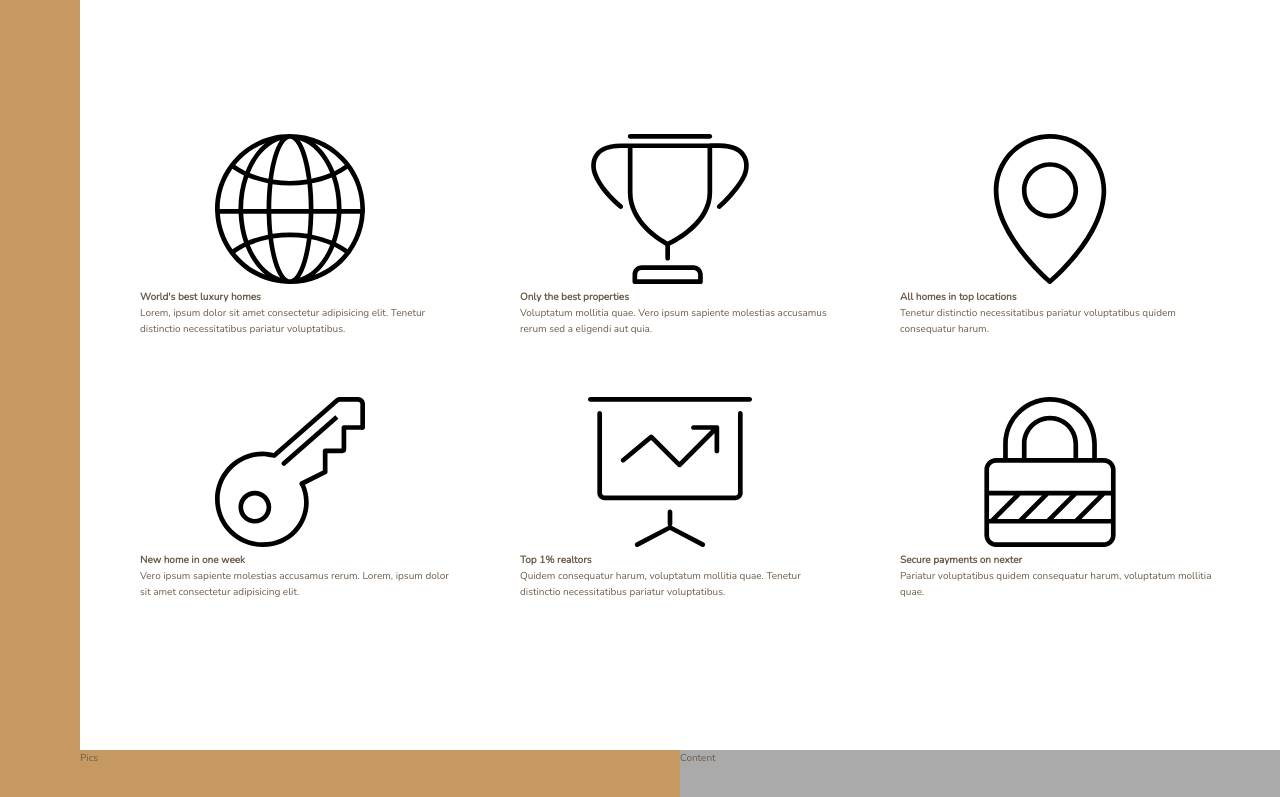
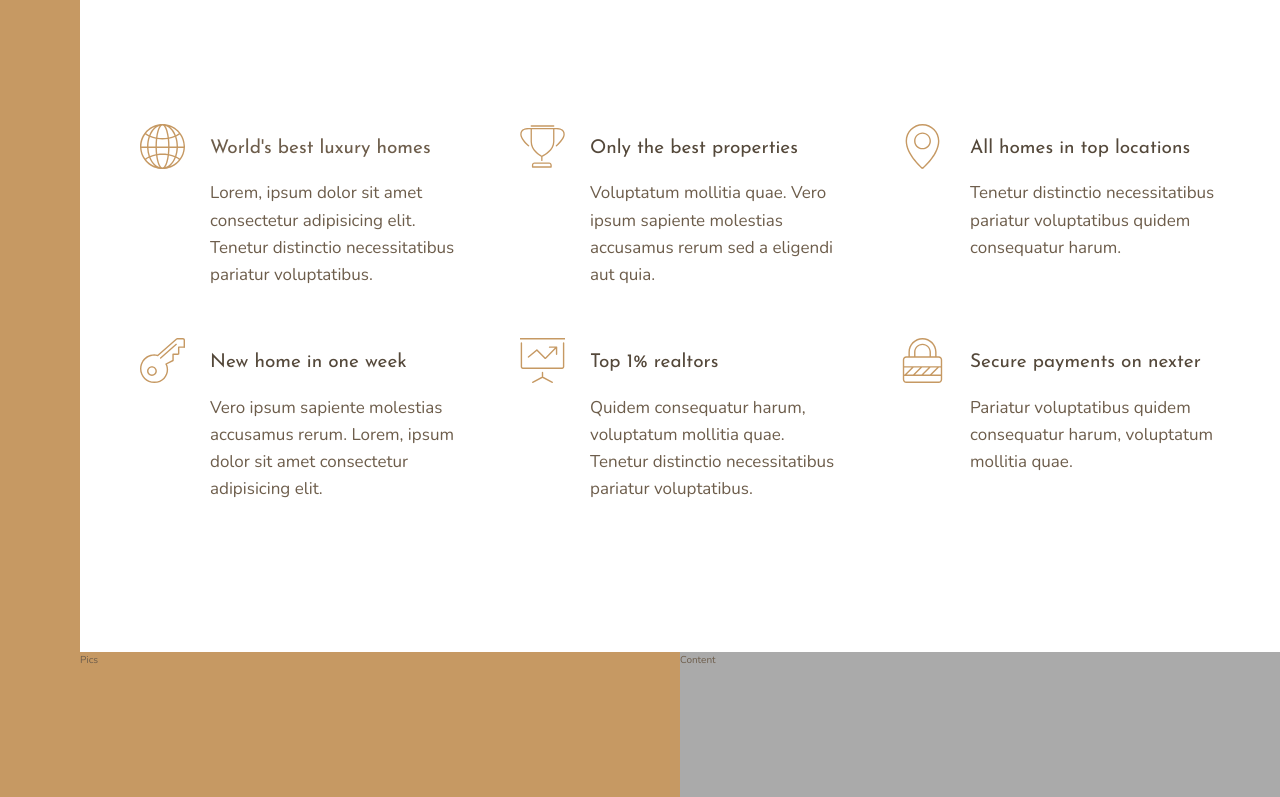
Before and after one commit to Vattghern203/nexter, a website: page index.html in a window 1280 px wide. Shown: the part 656-1453 px from the top of the page. Drawn offline with nearby package versions, Linux system fonts and the light colour scheme.

Commit message:
Building the features section Pt.02

```diff
--- a/index.html
+++ b/index.html
@@ -42,7 +42,7 @@
                     <use xlink:href="img/sprite.svg#icon-trophy"></use>
                 </svg>
 
-                <h4 class="heading-4">Only the best properties</h4>
+                <h4 class="heading-4 heading-4--dark">Only the best properties</h4>
                 <p class="feature__text">
                     Voluptatum mollitia quae. Vero ipsum sapiente molestias accusamus rerum sed a eligendi aut quia.
                 </p>
@@ -53,7 +53,7 @@
                     <use xlink:href="img/sprite.svg#icon-map-pin"></use>
                 </svg>
 
-                <h4 class="heading-4">All homes in top locations</h4>
+                <h4 class="heading-4 heading-4--dark">All homes in top locations</h4>
                 <p class="feature__text">
                     Tenetur distinctio necessitatibus pariatur voluptatibus quidem consequatur harum.
                 </p>
@@ -64,7 +64,7 @@
                     <use xlink:href="img/sprite.svg#icon-key"></use>
                 </svg>
 
-                <h4 class="heading-4">New home in one week</h4>
+                <h4 class="heading-4 heading-4--dark">New home in one week</h4>
                 <p class="feature__text">
                     Vero ipsum sapiente molestias accusamus rerum. Lorem, ipsum dolor sit amet consectetur adipisicing elit.
                 </p>
@@ -75,7 +75,7 @@
                     <use xlink:href="img/sprite.svg#icon-presentation"></use>
                 </svg>
 
-                <h4 class="heading-4">Top 1% realtors</h4>
+                <h4 class="heading-4 heading-4--dark">Top 1% realtors</h4>
                 <p class="feature__text">
                     Quidem consequatur harum, voluptatum mollitia quae. Tenetur distinctio necessitatibus pariatur voluptatibus.
                 </p>
@@ -86,7 +86,7 @@
                     <use xlink:href="img/sprite.svg#icon-lock"></use>
                 </svg>
 
-                <h4 class="heading-4">Secure payments on nexter</h4>
+                <h4 class="heading-4 heading-4--dark">Secure payments on nexter</h4>
                 <p class="feature__text">
                     Pariatur voluptatibus quidem consequatur harum, voluptatum mollitia quae.
                 </p>
--- a/sass/_features.scss
+++ b/sass/_features.scss
@@ -4,6 +4,30 @@
     margin: 15rem 0;
 
     display: grid;
-    grid-template-columns: repeat(3, 1fr);
+    //grid-template-columns: repeat(3, 1fr);
+    grid-template-columns: repeat(auto-fit, minmax(25rem, 1fr));
     gap: 6rem;
+    align-items: start;
 }
+
+.feature {
+
+    display: grid;
+    grid-template-columns: min-content 1fr;
+    gap: 1.5rem 2.5rem;
+
+    &__icon {
+        fill: $color-primary;
+        width: 4.5rem;
+        height: 4.5rem;
+
+        grid-row: 1 / span 2;
+
+        transform: translateY(-1rem);
+    }
+
+    &__text {
+
+        font-size: 1.7rem;
+    }
+}
--- a/sass/_typography.scss
+++ b/sass/_typography.scss
@@ -0,0 +1,21 @@
+%heading {
+    font-family: $font-display;
+    font-weight: 400;
+}
+
+.heading {
+
+    &-1, &-2, &-3, &-4 {
+
+        @extend %heading;
+    }
+
+    &-4 {
+
+        font-size: 1.9rem;
+
+        &--light { color: $color-grey-light-1; }
+
+        &--dark { color: $color-grey-dark-1; }
+    }
+}
```
Also changed, not shown: css/style.css, 1 other file.
